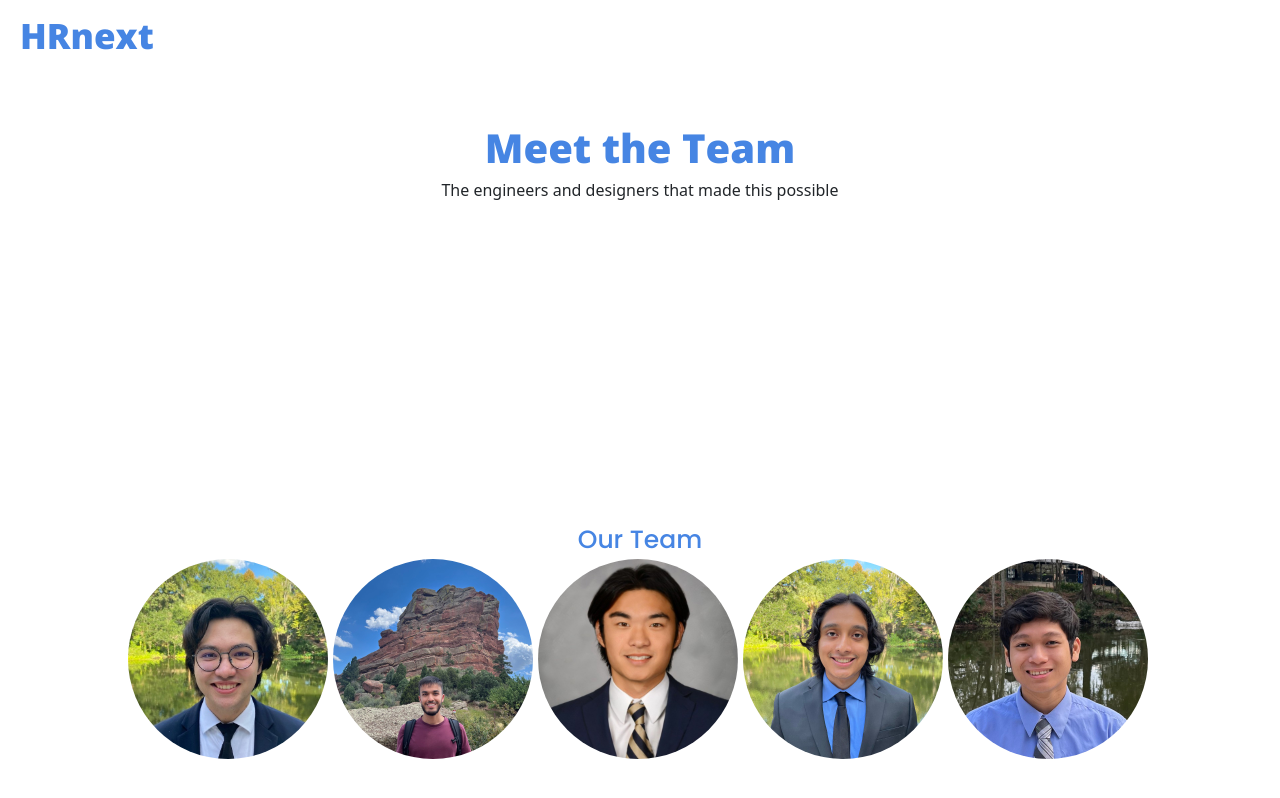
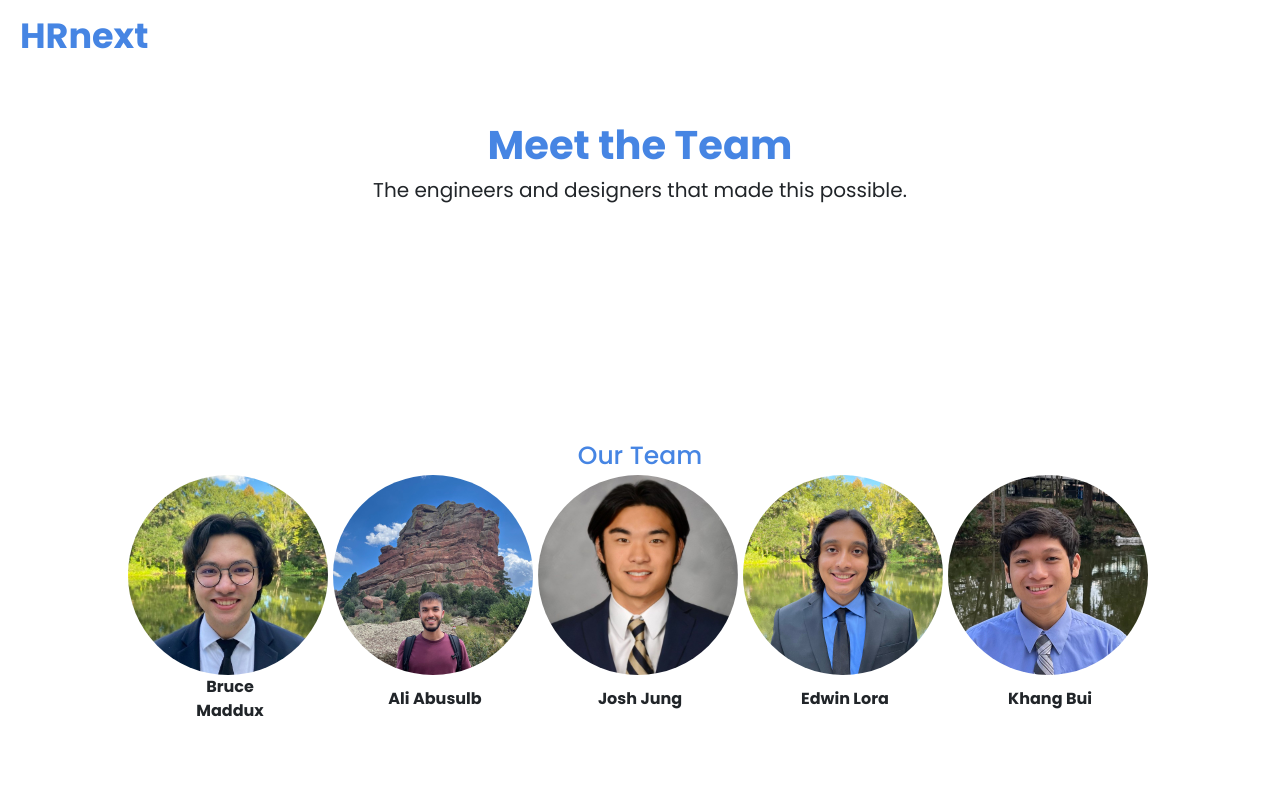
Before and after one commit to loragonzaleze/OffBoard, a React (Create React App) app in the folder frontend/onboard/: page /team in a window 1280 px wide. Shown: the top 798 px of the page. Built offline with nearby package versions, Linux system fonts and the light colour scheme; a web font is replaced by a local one.

Commit message:
made profile page nicer, fixed team page

```diff
--- a/frontend/onboard/src/pages/profile.js
+++ b/frontend/onboard/src/pages/profile.js
@@ -31,12 +31,11 @@ function Profile() {
         <div className = "profile-row-container-large">
             <div className = "profile-left-container">
                 <img className="profile-image" src={ali} alt='IMPORT IMAGE HERE' />
-                <text className="profile-name-text"> IMPORT NAME HERE </text>
+                <text className="profile-name-text"> Captain America</text>
                 <div className="profile-bio-box">
                     <text className="profile-bio-text">
-                        IMPORT BIOGRAPHY HERE
-                        aaaaaaaaaaaaaaaaaaaaaaaaaaaaaaaaaaaaaaaaaaaaaaaaaaaaaaaaa
-                        aaa
+                        Currently laid off from Jane Street,
+                        previously a quantitative researcher. Hoping to find a new company.
                     </text>
                 </div>
                 <div className="profile-left-container-bottom-box">
@@ -49,8 +48,7 @@ function Profile() {
             </div>
             <div className = "profile-right-container">
                 <div className="profile-row-container" style={{justifyContent:"center"}}>
-                    <text style={{textAlign:"center"}}> Previous Work Experience</text>
-                    <button style={{alignContent:"right"}}> Add </button>
+                    <text className="profile-previous-exp-text"> Previous Work Experience</text>
                 </div>
             </div>
         </div>
--- a/frontend/onboard/src/pages/stylesheets/profile.css
+++ b/frontend/onboard/src/pages/stylesheets/profile.css
@@ -36,6 +36,7 @@
     margin-left: 5vw;
     margin-right: 5vw;
     background-color: lightblue;
+	border-radius: 10px;
 }
 
 .profile-left-container-bottom-box {
@@ -45,7 +46,8 @@
 	margin-top: 60vh;
 	width: 30vw;
 	height: 10vh;
-	background-color: aquamarine;
+	background-color: #4685e3;
+	border-radius: 10px;
 }
 
 .profile-right-container {
@@ -55,6 +57,8 @@
     height: 70vh;
     margin-right: 5vw;
     background-color: lightblue;
+	border-radius: 10px;
+	padding-top: 2vh;
 }
 
 .profile-row-container-large {
@@ -110,3 +114,10 @@
 	overflow-wrap: break-word;
 	height: 18vh;
 }
+
+.profile-previous-exp-text {
+	margin-top: 0vh;
+	text-align: center;
+	font-weight: 700;
+	font-family: "Poppins";
+}
--- a/frontend/onboard/src/pages/stylesheets/successfullyendorsed.css
+++ b/frontend/onboard/src/pages/stylesheets/successfullyendorsed.css
@@ -50,5 +50,5 @@
 	color: white;
 	font-size: 20px;
 	text-align: center;
-	font: "Poppins";
+	font-family: "Poppins";
 }
--- a/frontend/onboard/src/pages/stylesheets/team.css
+++ b/frontend/onboard/src/pages/stylesheets/team.css
@@ -2,7 +2,7 @@
 
 .team-logo {
 	position: absolute;
-	font-family: 'Open Sans';
+	font-family: 'Poppins';
 	top: 0px;
 	left: 0px;
 	margin-top: 10px;
@@ -38,13 +38,13 @@
 	display: flex;
 	justify-content: center;
 	align-items: center;
-	height: 80vh;
+	height: 65vh;
 	flex-direction: column;
 	user-select: none;
 }
 
 .team-title-text {
-	font-family: 'Open Sans';
+	font-family: 'Poppins';
 	font-weight: 600;
 	font-size: 40px;
 	color: #4685e3;
@@ -62,3 +62,24 @@
 	border-radius: 50%;
 	margin-right: 5px;
 }
+
+.team-normal-text {
+	font-size: 20px;
+	font-family: "Poppins";
+}
+
+.team-row-names {
+	display: flex;
+	align-items: center;
+	justify-content: center;
+	text-align: center;
+	width: 1025px;
+}
+
+.team-text-names {
+  margin-left: 50px;
+  margin-right: 50px;
+  font-family: "Poppins";
+  font-weight: 700;
+  width: 200px;
+}
--- a/frontend/onboard/src/pages/team.js
+++ b/frontend/onboard/src/pages/team.js
@@ -21,8 +21,8 @@ function Team() {
         <div className = "team-logo" onClick = {goToHome}>HRnext</div>
         <div className="team-centered-container">
             <text className="team-title-text"> Meet the Team </text>
-            <text>
-              The engineers and designers that made this possible
+            <text className="team-normal-text">
+              The engineers and designers that made this possible.
             </text>
         </div>
         <div className="team-bottom-container">
@@ -34,6 +34,13 @@ function Team() {
               <img className="team-image" src={edwin} alt='edwin'/>
               <img className="team-image" src={khang} alt='khang'/>
            </div>
+           <div className="team-row-names">
+            <text className="team-text-names">Bruce Maddux</text>
+            <text className="team-text-names">Ali Abusulb</text>
+            <text className="team-text-names">Josh Jung</text>
+            <text className="team-text-names">Edwin Lora</text>
+            <text className="team-text-names">Khang Bui</text>
+           </div>
         </div>
       </div>
     );
```
